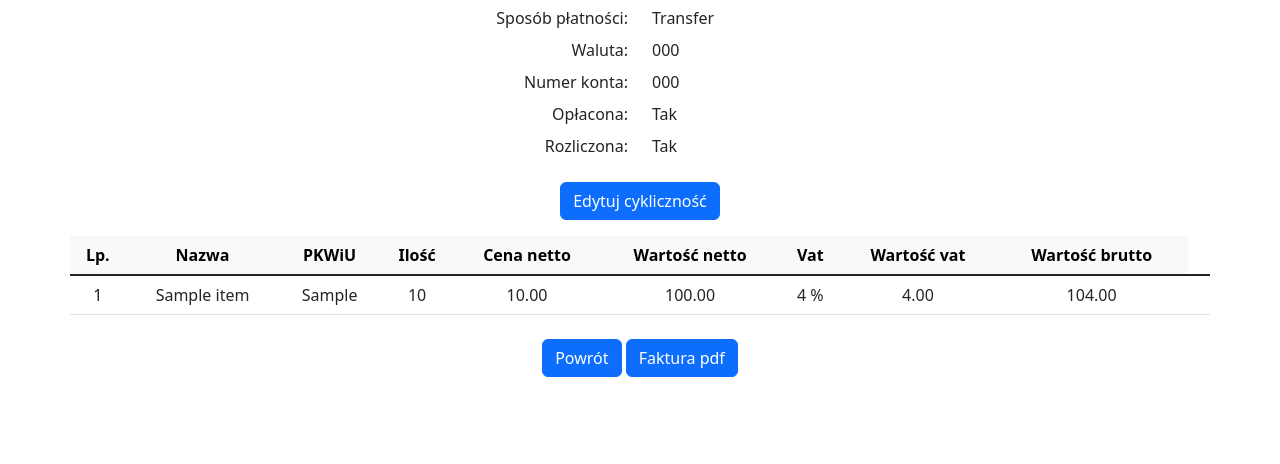
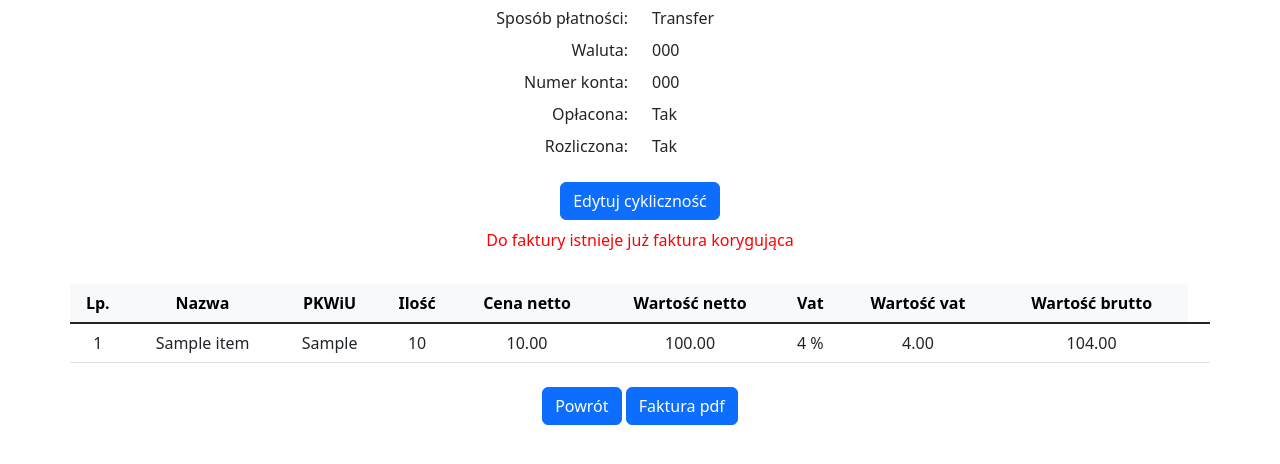
Before and after one commit to devsoft-pl/invoice-factory, a Django app: page /invoices/1/ in a window 1280 px wide. Shown: the part 290-754 px from the top of the page. Run offline with Django 3.2, Linux system fonts and the light colour scheme; a user stored in the database is signed in; tables that the repository leaves empty hold one stand-in row (values such as "Sample post"); parts of the project's set-up code (start-up, migrations or seed data) failed here and were passed over.

Commit message:
feat: if invoice is have correction invoice than can't add new correction invoice

```diff
--- a/templates/invoices/detail_sell_invoice.html
+++ b/templates/invoices/detail_sell_invoice.html
@@ -94,9 +94,14 @@
                 {% else %}
                     <a class="btn btn-primary mt-3" href="{% url 'invoices:replace_recurring_invoice' invoice.pk %}">Edytuj cykliczność</a>
                 {% endif %}
-                {% if not invoice.correction_invoice_relation %}
+                {% if not invoice.correction_invoice_relation and not invoice.original_invoice_relation%}
                     <a class="btn btn-primary mt-3" href="{% url 'invoices:create_correction_invoice' invoice.pk %}">Dodaj fakturę korygującą</a>
                 {% endif %}
+                <div class="row mt-2" style="color: red">
+                    {% if invoice.original_invoice_relation %}
+                        <p>Do faktury istnieje już faktura korygująca</p>
+                    {% endif %}
+                </div>
             </div>
         </div>
         <div class="row mt-2">
```
